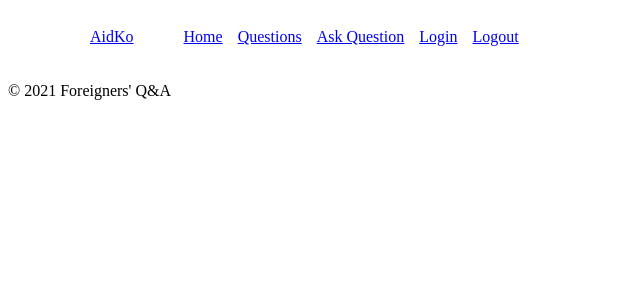
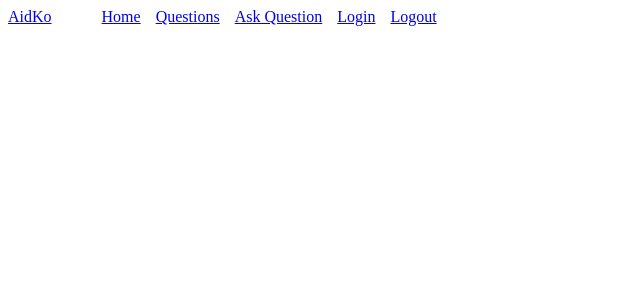
Before and after one commit to murtazodev/adinco, a Django app: page / in a window 1280 px wide. Shown: the top 300 px of the page, without its empty margins (0-640 px from the left). Run offline with Django 5.2, Linux system fonts and the light colour scheme.

Commit message:
Potential look for base template

```diff
--- a/templates/base.html
+++ b/templates/base.html
@@ -2,26 +2,19 @@
 <html lang="en">
 <head>
     <meta charset="UTF-8">
-    <title>{% block title %}Home{% endblock %}</title>
-    {% comment %}<!-- <link rel="stylesheet" href="{{ url_for('static', filename='css/bootstrap.min.css') }}"> -->{% endcomment %}
-    {% comment %}<!-- <link rel="stylesheet" href="{{ url_for('static', filename='css/style.css') }}"> -->{% endcomment %}
+    <meta name="viewport" content="width=device-width, initial-scale=1.0">
+    <title>{% block title %}AidKo{% endblock %}</title>
+    <link rel="stylesheet" href="/static/navbar_styles.css">
+    <link rel="stylesheet" href="https://cdnjs.cloudflare.com/ajax/libs/font-awesome/6.0.0/css/all.min.css">
+    {% block additional_css %}{% endblock %}
 </head>
 <body>
-    <!-- Navbar -->
     {% include 'navbar.html' %}
 
-    <!-- Main Content -->
-    <div class="container">
-        {% block content %}
-        {% endblock %}
-    </div>
+    {% block content %}
+    {% endblock %}
 
-    <!-- Footer -->
-    <footer class="bg-light text-center py-3">
-        <div class="container">
-            <p>&copy; 2021 Foreigners' Q&A</p>
-        </div>
-    </footer>
-
-    {% comment %}<!-- <script src="{{ url_for('static', filename='js/bootstrap.bundle.min.js') }}"></script> -->{% endcomment %}
+    {% block scripts %}
+    {% endblock %}
+</body>
 </html>
```
